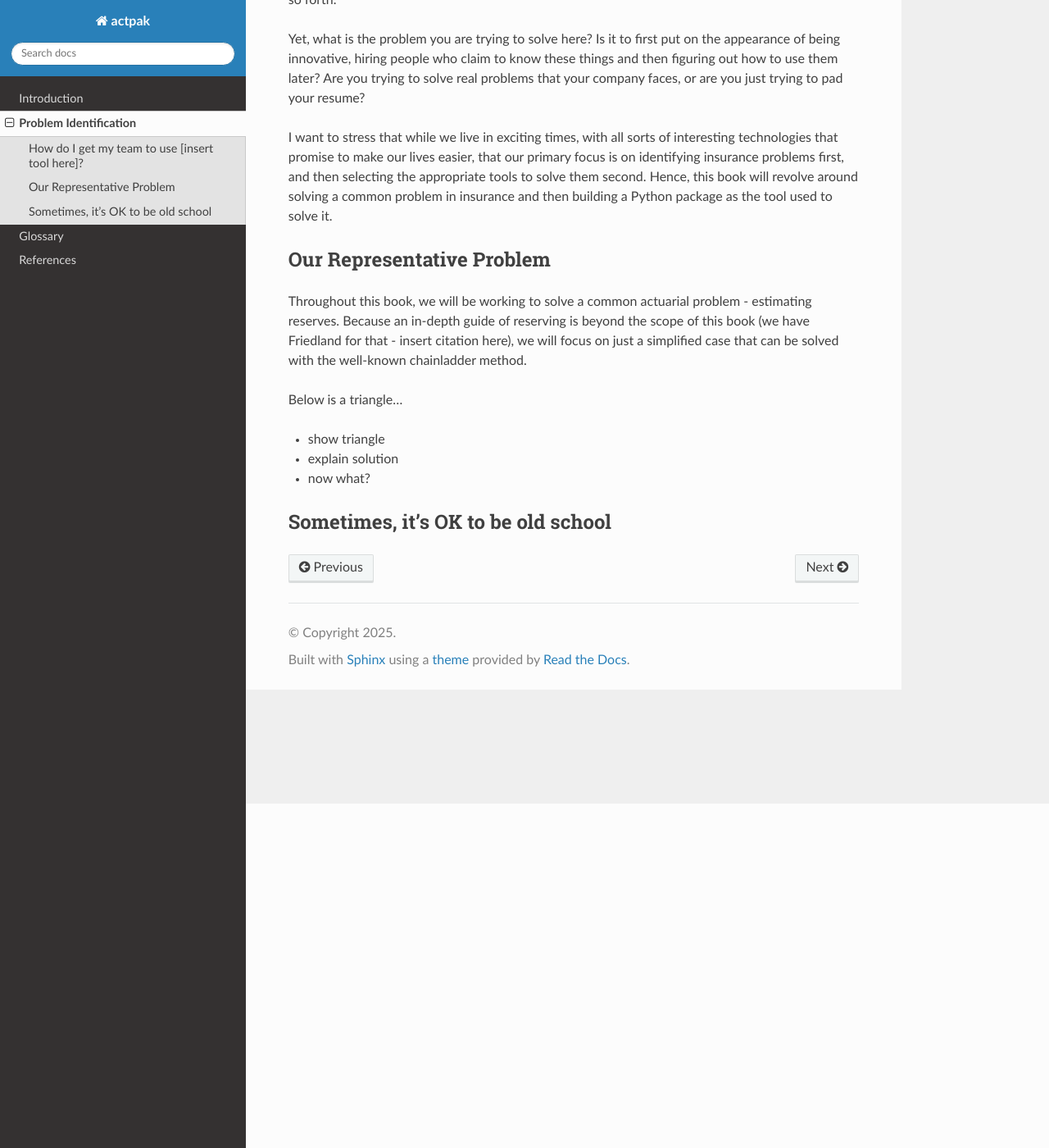
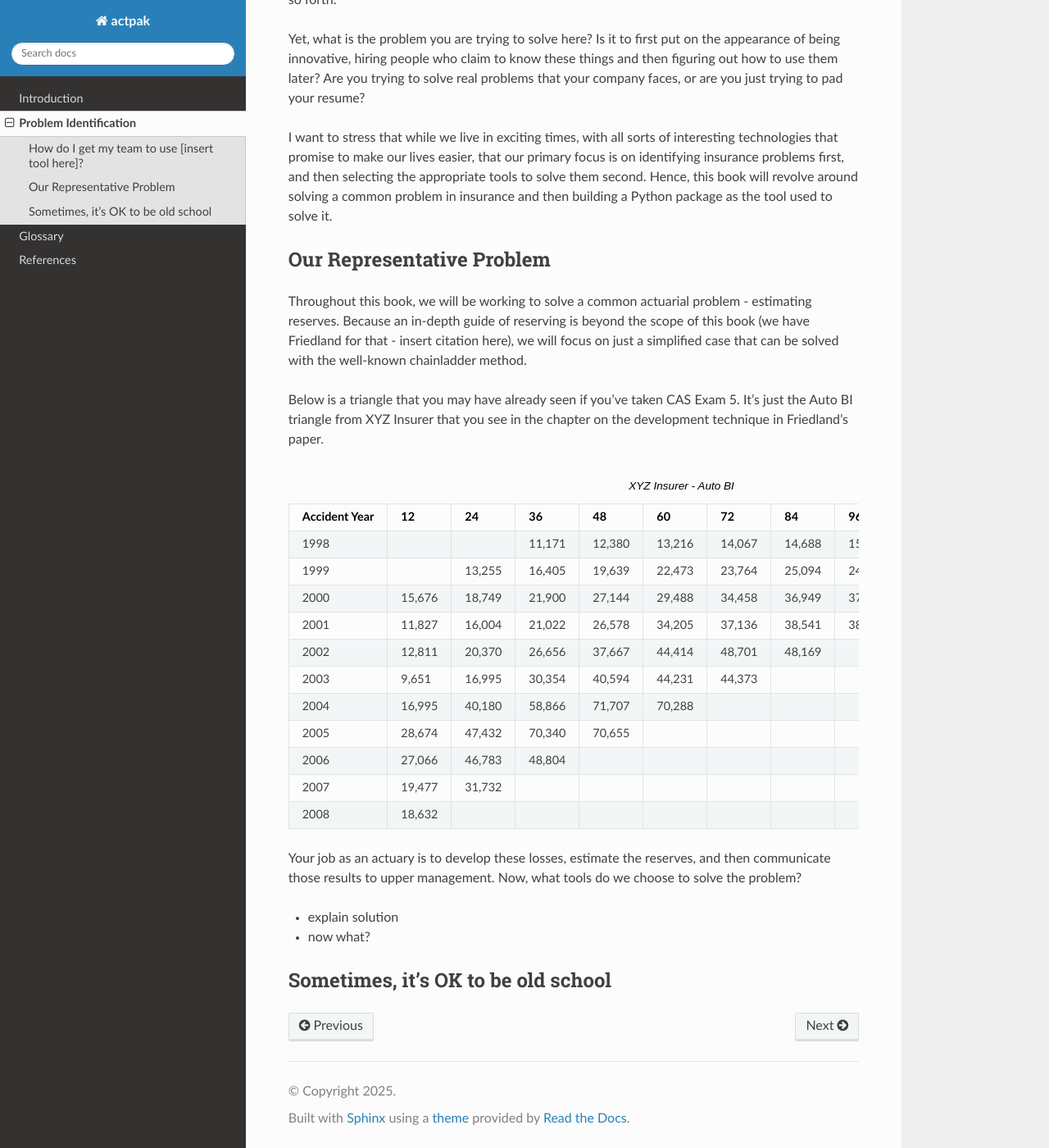
Before and after one commit to genedan/actpak, a Sphinx documentation site: the page built from docs/problem_id.rst, in a window 1280 px wide and 1400 px high, scrolled down 420 px. Shown: the whole window at 82% size. Built offline with Sphinx 7.4.7 and the Read the Docs theme 3.1.0, drawn with Linux system fonts in a browser that asks for light colours; the version number could not be read and is left out.

Commit message:
DOCS: Continue work on problem_id.rst.

```diff
--- a/docs/problem_id.rst
+++ b/docs/problem_id.rst
@@ -22,9 +22,159 @@ Our Representative Problem
 
 Throughout this book, we will be working to solve a common actuarial problem - estimating reserves. Because an in-depth guide of reserving is beyond the scope of this book (we have Friedland for that - insert citation here), we will focus on just a simplified case that can be solved with the well-known chainladder method.
 
-Below is a triangle...
+Below is a triangle that you may have already seen if you've taken CAS Exam 5. It's just the Auto BI triangle from XYZ Insurer that you see in the chapter on the development technique in Friedland's paper.
 
-- show triangle
+.. list-table:: XYZ Insurer - Auto BI
+   :header-rows: 1
+
+   * - Accident Year
+     - 12
+     - 24
+     - 36
+     - 48
+     - 60
+     - 72
+     - 84
+     - 96
+     - 108
+     - 120
+     - 132
+   * - 1998
+     -
+     -
+     - 11,171
+     - 12,380
+     - 13,216
+     - 14,067
+     - 14,688
+     - 15,366
+     - 16,163
+     - 15,835
+     - 15,822
+   * - 1999
+     -
+     - 13,255
+     - 16,405
+     - 19,639
+     - 22,473
+     - 23,764
+     - 25,094
+     - 24,795
+     - 25,071
+     - 25,107
+     -
+   * - 2000
+     - 15,676
+     - 18,749
+     - 21,900
+     - 27,144
+     - 29,488
+     - 34,458
+     - 36,949
+     - 37,505
+     - 37,246
+     -
+     -
+   * - 2001
+     - 11,827
+     - 16,004
+     - 21,022
+     - 26,578
+     - 34,205
+     - 37,136
+     - 38,541
+     - 38,798
+     -
+     -
+     -
+   * - 2002
+     - 12,811
+     - 20,370
+     - 26,656
+     - 37,667
+     - 44,414
+     - 48,701
+     - 48,169
+     -
+     -
+     -
+     -
+   * - 2003
+     - 9,651
+     - 16,995
+     - 30,354
+     - 40,594
+     - 44,231
+     - 44,373
+     -
+     -
+     -
+     -
+     -
+   * - 2004
+     - 16,995
+     - 40,180
+     - 58,866
+     - 71,707
+     - 70,288
+     -
+     -
+     -
+     -
+     -
+     -
+   * - 2005
+     - 28,674
+     - 47,432
+     - 70,340
+     - 70,655
+     -
+     -
+     -
+     -
+     -
+     -
+     -
+   * - 2006
+     - 27,066
+     - 46,783
+     - 48,804
+     -
+     -
+     -
+     -
+     -
+     -
+     -
+     -
+   * - 2007
+     - 19,477
+     - 31,732
+     -
+     -
+     -
+     -
+     -
+     -
+     -
+     -
+     -
+   * - 2008
+     - 18,632
+     -
+     -
+     -
+     -
+     -
+     -
+     -
+     -
+     -
+     -
+
+
+Your job as an actuary is to develop these losses, estimate the reserves, and then communicate those results to upper management. Now, what tools do we choose to solve the problem?
+
 - explain solution
 
 - now what?
```
